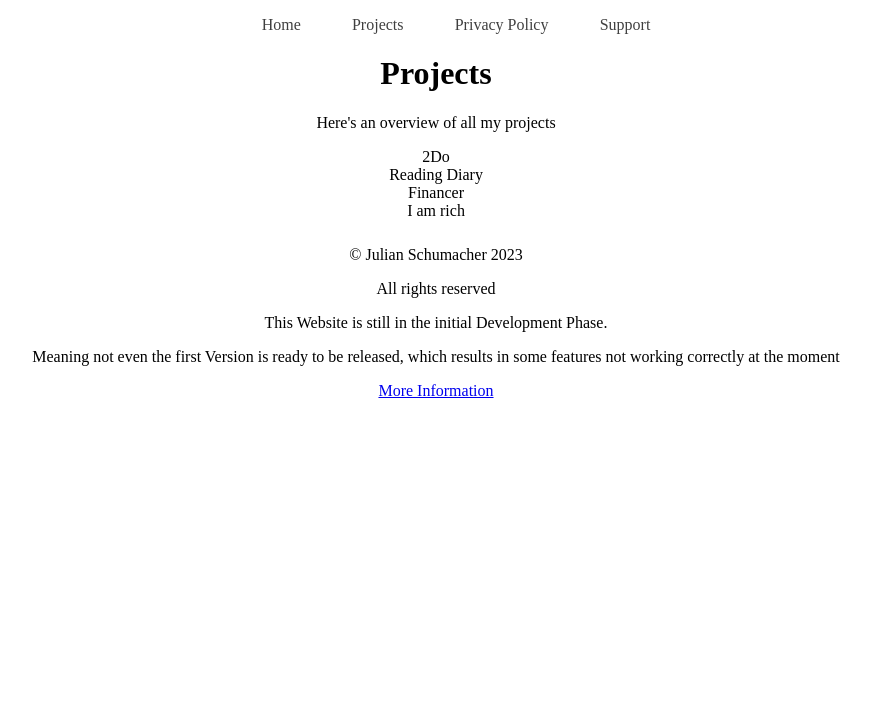
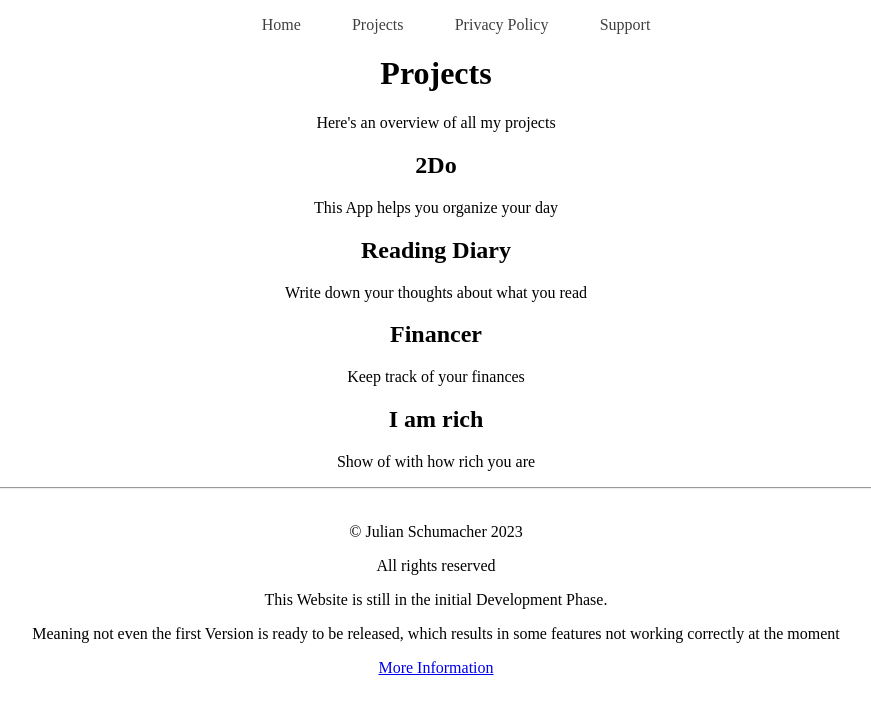
Before and after one commit to Julessh05/Website, a Next.js app: page /projects in a window 1280 px wide. Shown: the top 714 px of the page, without its empty margins (204-1075 px from the left). Built offline with nearby package versions, Linux system fonts and the light colour scheme.

Commit message:
Update design

```diff
--- a/src/app/components/footer/footer.tsx
+++ b/src/app/components/footer/footer.tsx
@@ -3,6 +3,8 @@ import styles from './footer.module.css'
 
 export default function Footer() {
     return (
+        <div>
+            <hr />
             <footer className={styles.footer}>
                 <p> © Julian Schumacher 2023 </p>
                 <p> All rights reserved </p>
@@ -10,5 +12,6 @@ export default function Footer() {
                 <p> Meaning not even the first Version is ready to be released, which results in some features not working correctly at the moment </p>
                 <Link href={'/maintenance'}> More Information </Link>
             </footer>
+        </div>
     )
 }
--- a/src/app/components/projectstile/projectstile.module.css
+++ b/src/app/components/projectstile/projectstile.module.css
@@ -0,0 +1,3 @@
+.main {
+    color: black;
+}
--- a/src/app/components/projectstile/projectstile.tsx
+++ b/src/app/components/projectstile/projectstile.tsx
@@ -1,9 +1,23 @@
 import Project from "@/app/objects/project"
+import Link from "next/link"
+import styles from "./projectstile.module.css"
 
 export default function ProjectsTile({ project }: { project: Project }) {
     return (
-        <div>
-            {project.name}
+        <div className={styles.main}>
+            <Link
+                href={`/${project.identifier}`}
+                style=
+                {
+                    {
+                        color: "black",
+                        textDecoration: "none"
+                    }
+                }
+            >
+                <h2>{project.name}</h2>
+                <p>{project.description}</p>
+            </Link>
         </div>
     )
 }
--- a/src/app/legal/privacy/page.module.css
+++ b/src/app/legal/privacy/page.module.css
@@ -1,6 +1,6 @@
 .main {
     text-align: left;
-    padding: 10vh 10vw 2.5vh 10vw;
+    padding: 0vh 10vw 2.5vh 10vw;
 }
 
 .main h1 {
--- a/src/app/objects/project.tsx
+++ b/src/app/objects/project.tsx
@@ -2,6 +2,7 @@ import Connection from "./connection"
 
 class Project {
     constructor(
+        identifier: string,
         typeImplemented: string[],
         typeGoal: string[],
         platformsReady: string[],
@@ -11,8 +12,9 @@ class Project {
         name: string,
         description: string,
         features: string[],
-        connection: Connection
+        connection: Connection,
     ) {
+        this.identifier = identifier
         this.typeImplemented = typeImplemented
         this.typeGoal = typeGoal
         this.platformsReady = platformsReady
@@ -24,6 +26,8 @@ class Project {
         this.features = features
         this.connection = connection
     }
+
+    identifier: string
 
     typeImplemented: string[]
 
--- a/src/app/projects/page.jsx
+++ b/src/app/projects/page.jsx
@@ -13,6 +13,7 @@ export default function Projects() {
         projectsList[i] = <ProjectsTile
             project={
                 new Project(
+                    project,
                     cP.typeImplemented,
                     cP.typeGoal,
                     cP.platformsReady,
--- a/src/app/support/page.tsx
+++ b/src/app/support/page.tsx
@@ -1,8 +1,6 @@
-import styles from './support.module.css'
-
 export default function Support() {
     return (
-        <main className={styles.main}>
+        <main>
             <h1>Support</h1>
             <p> If you got any questions or need support, please contact <a href="mailto: support@julianschumacher.dev">the Support</a></p>
         </main>
```
Also changed, not shown: src/app/projects/[slug]/[slug].tsx (added). Lines whose indentation alone changed are shown as unchanged.
